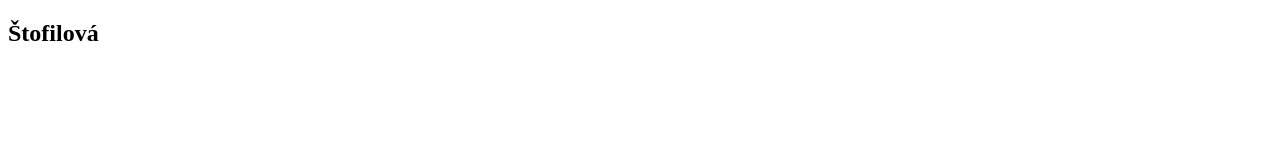
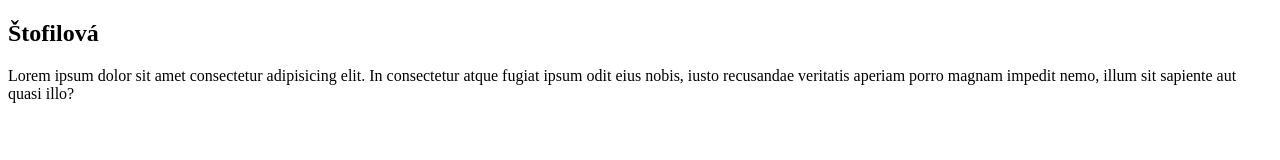
Before and after one commit to gabrielastofilova/Git, a plain HTML site: page index.html in a window 1280 px wide. Drawn offline with Linux system fonts and the light colour scheme.

Commit message:
přidán první dostavec

```diff
--- a/index.html
+++ b/index.html
@@ -6,5 +6,7 @@
 </head>
 <body>
     <h2>Štofilová</h2>
+    <p>Lorem ipsum dolor sit amet consectetur adipisicing elit. In consectetur atque fugiat ipsum odit eius nobis, iusto
+        recusandae veritatis aperiam porro magnam impedit nemo, illum sit sapiente aut quasi illo?</p>
 </body>
 </html>
```
